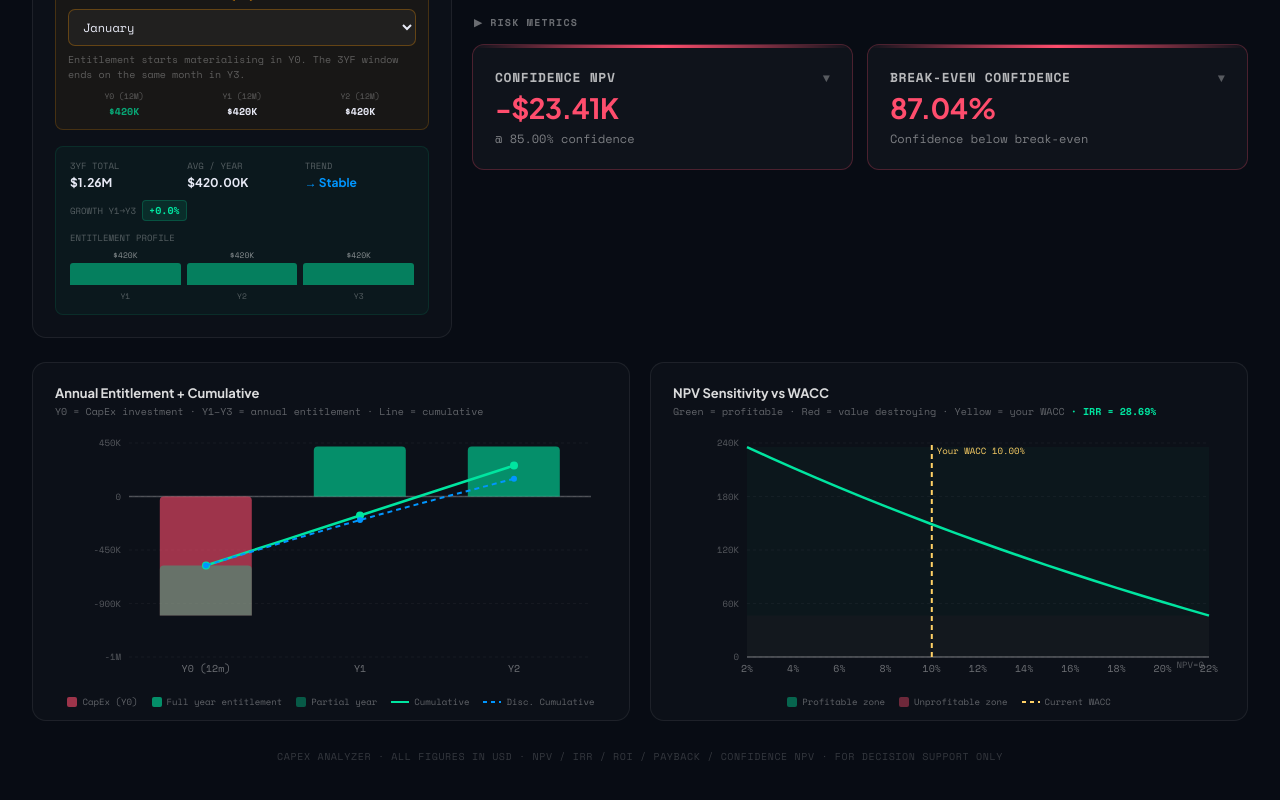
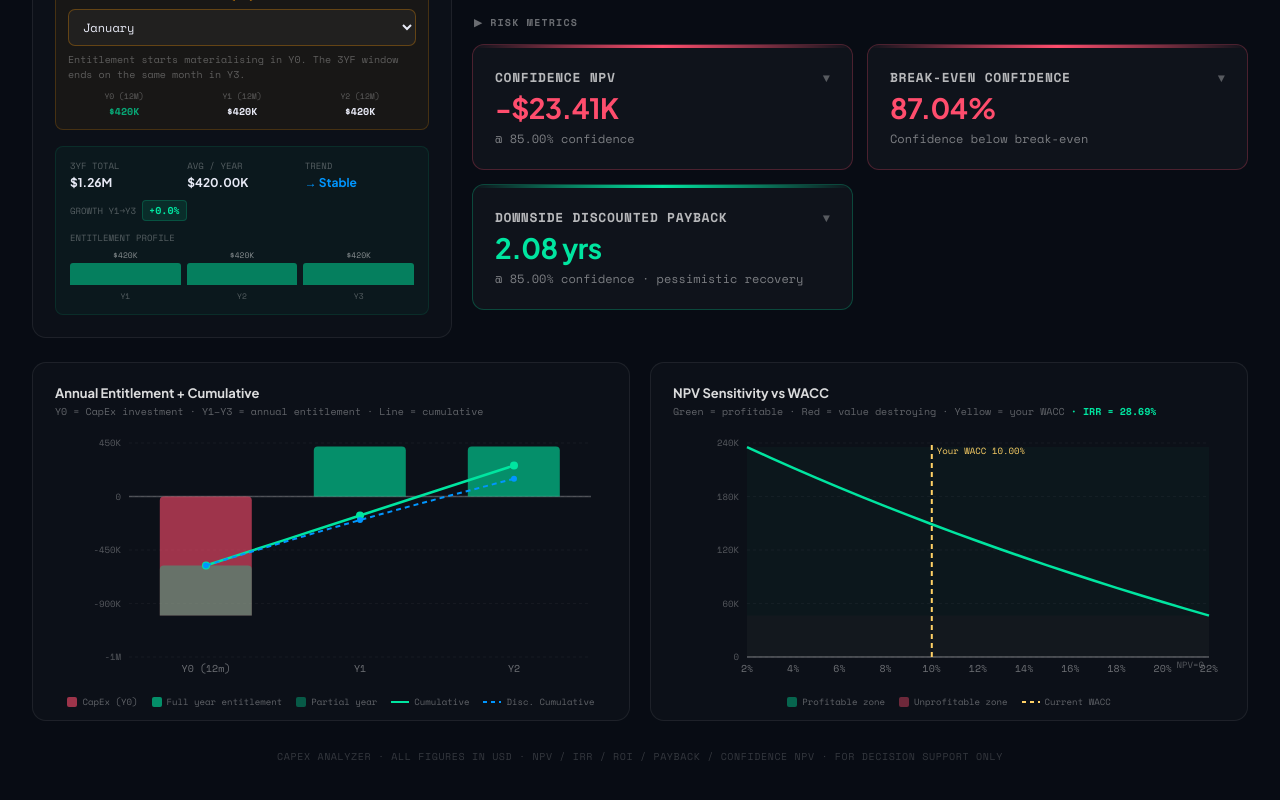
Before and after one commit to alexabellana/capex-analyzer, a React (Vite) app: page / in a window 1280 px wide. Shown: the part 739-1539 px from the top of the page. Built offline with nearby package versions, Linux system fonts and the light colour scheme.

Commit message:
Update App.jsx

```diff
--- a/src/App.jsx
+++ b/src/App.jsx
@@ -113,6 +113,7 @@ const METRIC_DESCRIPTIONS = {
   "ROI": "Total return on the investment without adjusting for time. An ROI of 50% means you recover the investment and earn an additional 50%. Easy to communicate to any stakeholder.",
   "Confidence NPV": "The NPV scaled by your confidence level. If negative, the project may not be investment-ready even under optimistic assumptions — triggers a Requires Financial Strategic Alignment verdict.",
   "Break-even Confidence": "The minimum confidence factor at which the project still breaks even — i.e. the entitlement shortfall the project can absorb before destroying value. Formula: Initial Investment / PV of all inflows. If 65%, the project survives even if entitlement underdelivers by 35%. The higher your actual confidence factor above this threshold, the more margin of safety you have.",
+  "Downside Discounted Payback": "How many years to recover the investment if entitlement only materialises at your confidence level. If your standard Discounted Payback is 2.2 yrs but the Downside is 3.8 yrs, it means execution risk significantly extends recovery time. A project truly robust to uncertainty should have both paybacks within the GO threshold.",
   "IRR": "The project's intrinsic annual return rate. If it exceeds your WACC, the project earns more than it costs to fund.",
   "Simple Payback": "How many years to recover the investment using undiscounted entitlement. Easier to communicate but less rigorous than Discounted Payback.",
 };
@@ -275,8 +276,9 @@ export default function CapExAnalyzer() {
       : cf * state.confidenceFactor
     );
     const confidenceNPV = calcNPV(state.wacc, confidenceCFs);
+    const downsideDPayback = calcDiscountedPayback(confidenceCFs, state.wacc);
     const breakEvenConfidence = pv_inflows > 0 ? state.initialInvestment / pv_inflows : null;
-    return { npv, irr, payback, dPayback, roi, confidenceNPV, breakEvenConfidence };
+    return { npv, irr, payback, dPayback, roi, confidenceNPV, downsideDPayback, breakEvenConfidence };
   }, [allCashflows, state, parsedCashflows, adjustedCashflows]);
 
   const verdictKey = useMemo(() => calcVerdict(metrics?.dPayback ?? null), [metrics]);
@@ -537,6 +539,12 @@ export default function CapExAnalyzer() {
                         : ""}
                       verdictKey={m.breakEvenConfidence !== null && state.confidenceFactor > m.breakEvenConfidence ? "GO" : "NO-GO"}
                     />
+                    <MetricCard
+                      label="Downside Discounted Payback"
+                      value={fmtPayback(m.downsideDPayback)}
+                      sub={`@ ${fmtPct(state.confidenceFactor)} confidence · pessimistic recovery`}
+                      verdictKey={m.downsideDPayback !== null && m.downsideDPayback < 2.5 ? "GO" : m.downsideDPayback !== null && m.downsideDPayback <= 3 ? "AMBER_PAYBACK" : "NO-GO"}
+                    />
                   </div>
                 </>
               ) : (
```
